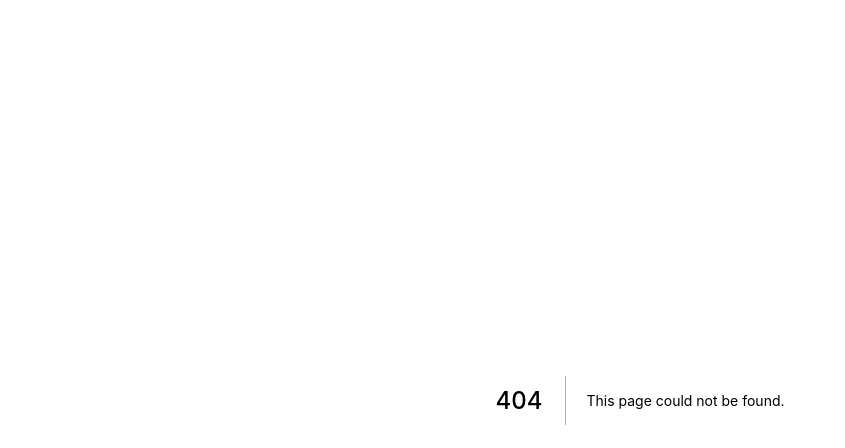
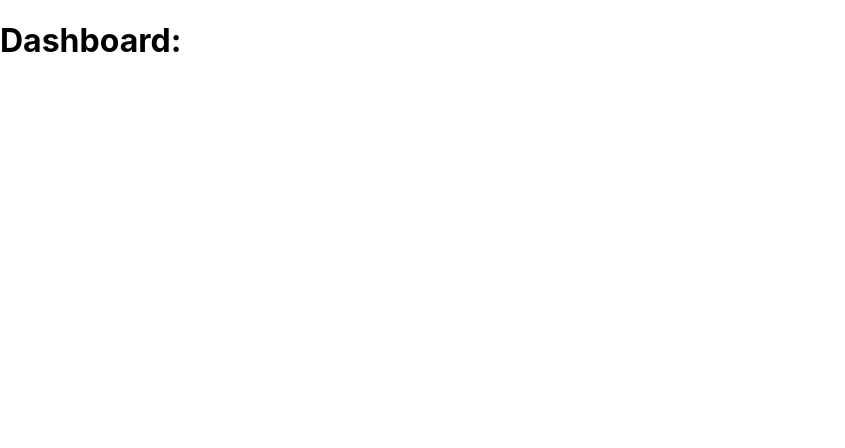
Before and after one commit to Noronha-Ignite/JWT-Auth, a Next.js app in the folder frontend/: page /dashboard in a window 1280 px wide. Before the commit this address had no page. Shown: the top 448 px of the page, without its empty margins (0-845 px from the left). Built offline with nearby package versions, Linux system fonts and the light colour scheme.

Commit message:
create dashboard page

```diff
--- /dev/null
+++ b/frontend/pages/dashboard.tsx
@@ -0,0 +1,7 @@
+import { useAuth } from '../contexts/AuthContext';
+
+export default function Dashboard() {
+  const { user } = useAuth();
+
+  return <h1>Dashboard: {user?.email}</h1>;
+}
```
